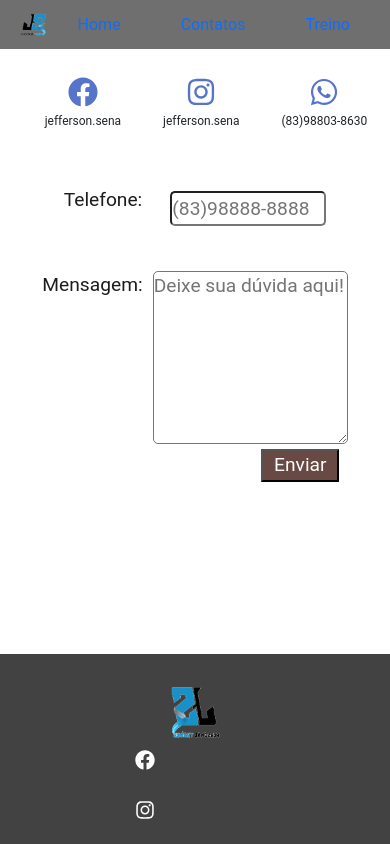
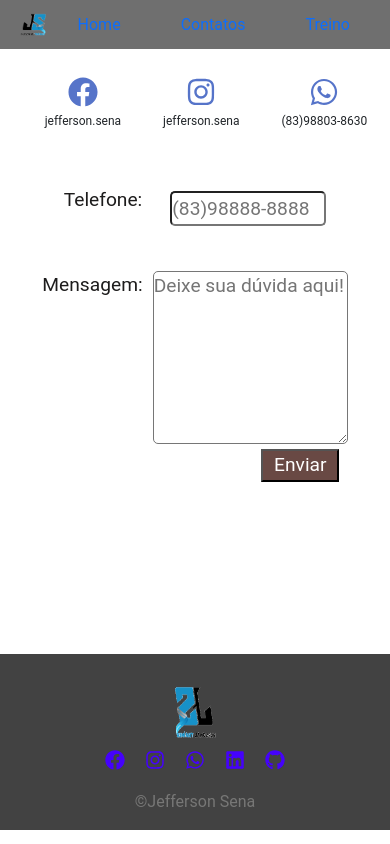
Before and after one commit to jeffersonsena7/ProjetoAcademia, a React (Create React App) app: page /contatos in a window 390 px wide. Shown: the top 844 px of the page. Built offline with nearby package versions, Linux system fonts and the light colour scheme.

Commit message:
para saber quanto tempo para atualizar

```diff
--- a/src/components/baseboard/Baseboard.css
+++ b/src/components/baseboard/Baseboard.css
@@ -49,18 +49,21 @@
 }
 
 @media (min-width: 350px) and (max-width: 540px) and (max-height: 934px) {
+  .container-baseboard {
+    display: flex;
+    flex-direction: column;
+  }
   .baseboard-lista {
     display: flex;
-    flex-direction: column;
     padding-left: 0px;
     gap: 20px;
     list-style: none;
     font-size: 20px;
-    color: #f30808;
+    color: #fff;
   }
   .baseboard-lista a {
     text-decoration: none;
-    color: #fff;
+    color: #4502fc;
   }
   .baseboard-lista li:hover{
     color: red;
```
